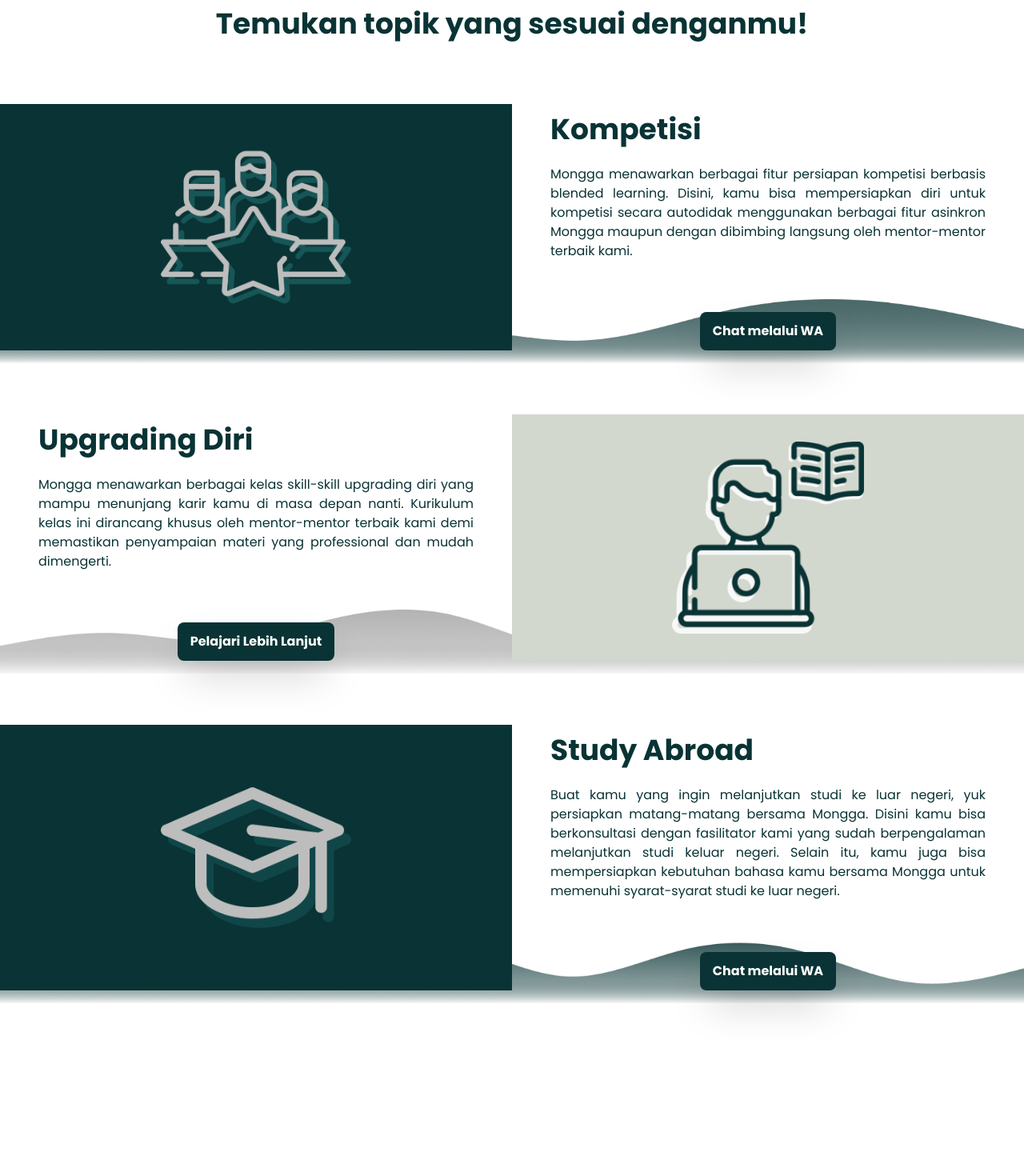
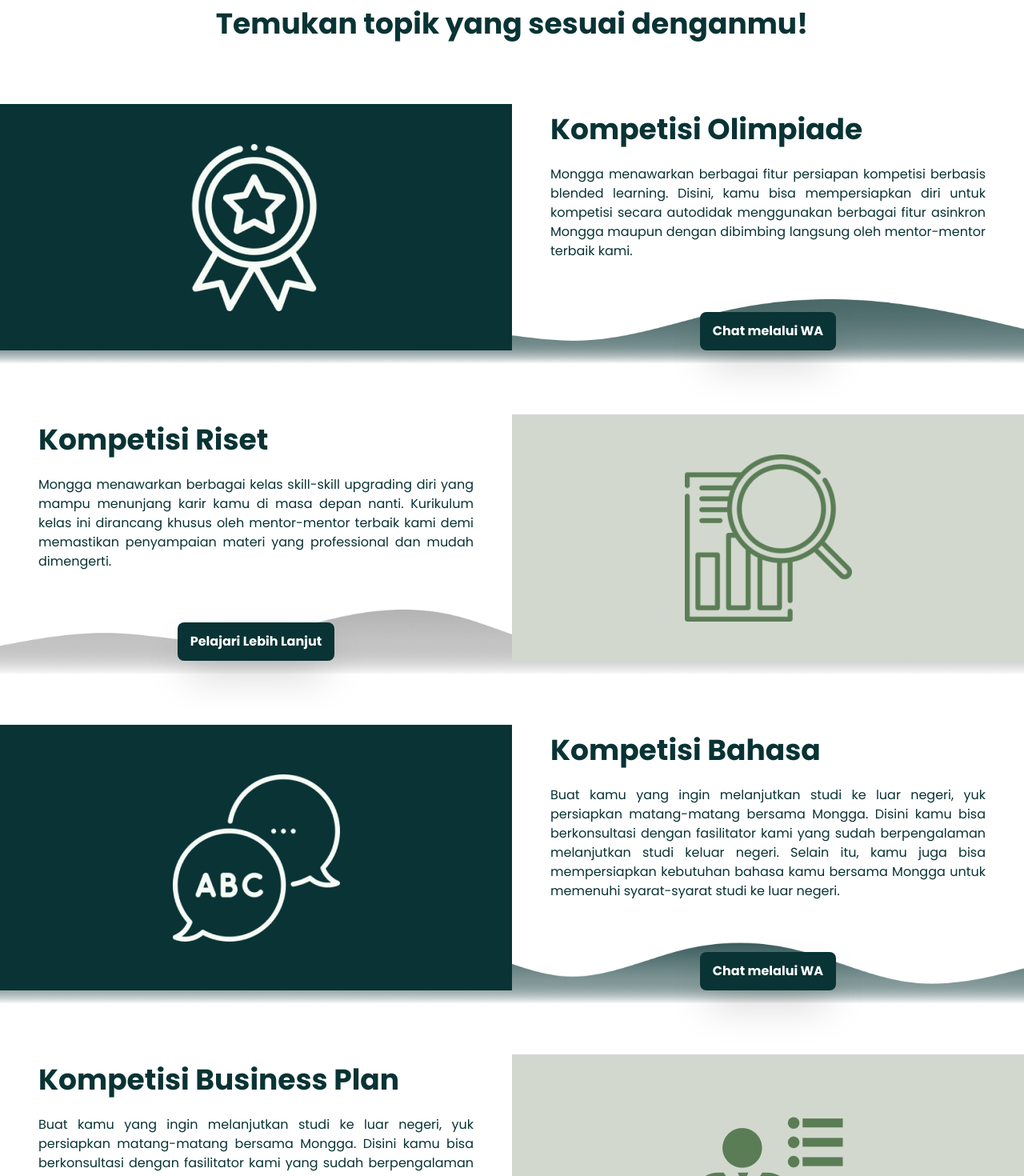
Before and after one commit to fazirta/mongga, a React (Create React App) app: page /produk in a window 1280 px wide. Shown: the part 200-1670 px from the top of the page at 80% size. Built offline with nearby package versions, Linux system fonts and the light colour scheme.

Commit message:
revisi produk

```diff
--- a/src/Produk/index.js
+++ b/src/Produk/index.js
@@ -1,12 +1,13 @@
 import ButtonHijau from "../Button Hijau";
 import Heading1 from "../Heading1";
 import Grid from "../Grid";
-import ImgKompetisi from "../img/produk-kompetisi.png";
-import ImgUpgrading from "../img/produk-upgrading.png";
-import ImgStudyAbroad from "../img/produk-study-abroad.png";
 import ImgVector1 from "../img/product-vector-1.png";
 import ImgVector2 from "../img/product-vector-2.png";
 import ImgVector3 from "../img/product-vector-3.png";
+import Research from "../img/research.png";
+import Linguistics from "../img/linguistics.png";
+import Vektor1 from "../img/Vector1.png";
+import Medal from "../img/medal.png";
 
 export default function Produk() {
   return (
@@ -20,9 +21,9 @@
         <Grid
           bgColor="bg-darkgreen"
           orderA="order-1"
-          icon={ImgKompetisi}
+          icon={Medal}
           orderB="order-2"
-          headingValue="Kompetisi"
+          headingValue="Kompetisi Olimpiade"
           paragraphValue="Mongga menawarkan berbagai fitur persiapan kompetisi berbasis
         blended learning. Disini, kamu bisa mempersiapkan diri untuk kompetisi
         secara autodidak menggunakan berbagai fitur asinkron Mongga maupun dengan
@@ -35,9 +36,9 @@
         <Grid
           bgColor="bg-monggagrey"
           orderA="md:order-2"
-          icon={ImgUpgrading}
+          icon={Research}
           orderB="md:order-1"
-          headingValue="Upgrading Diri"
+          headingValue="Kompetisi Riset"
           paragraphValue="Mongga menawarkan berbagai kelas skill-skill upgrading diri yang mampu
         menunjang karir kamu di masa depan nanti. Kurikulum kelas ini dirancang
         khusus oleh mentor-mentor terbaik kami demi memastikan penyampaian
@@ -50,9 +51,9 @@
         <Grid
           bgColor="bg-darkgreen"
           orderA="order-1"
-          icon={ImgStudyAbroad}
+          icon={Linguistics}
           orderB="order-2"
-          headingValue="Study Abroad"
+          headingValue="Kompetisi Bahasa"
           paragraphValue="Buat kamu yang ingin melanjutkan studi ke luar negeri,
         yuk persiapkan matang-matang bersama Mongga. Disini kamu bisa berkonsultasi
         dengan fasilitator kami yang sudah berpengalaman melanjutkan studi keluar negeri.
@@ -61,6 +62,22 @@
           href="/contactus"
           buttonText="Chat melalui WA"
           vector={ImgVector3}
+        />
+
+        <Grid
+          bgColor="bg-monggagrey"
+          orderA="md:order-2"
+          icon={Vektor1}
+          orderB="md:order-1"
+          headingValue="Kompetisi Business Plan"
+          paragraphValue="Buat kamu yang ingin melanjutkan studi ke luar negeri,
+        yuk persiapkan matang-matang bersama Mongga. Disini kamu bisa berkonsultasi
+        dengan fasilitator kami yang sudah berpengalaman melanjutkan studi keluar negeri.
+        Selain itu, kamu juga bisa mempersiapkan kebutuhan bahasa kamu bersama Mongga untuk
+        memenuhi syarat-syarat studi ke luar negeri."
+          href="/contactus"
+          buttonText="Chat melalui WA"
+          vector={ImgVector2}
         />
 
         <div className="flex space-x-5 my-10"></div>
```
